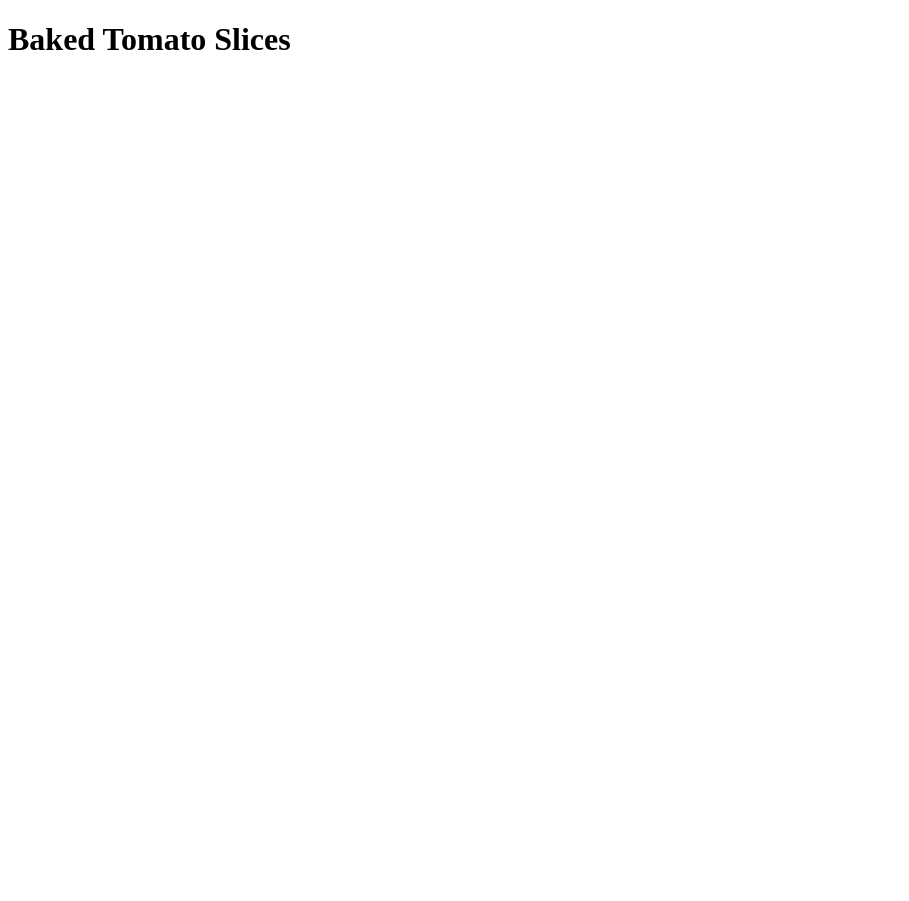
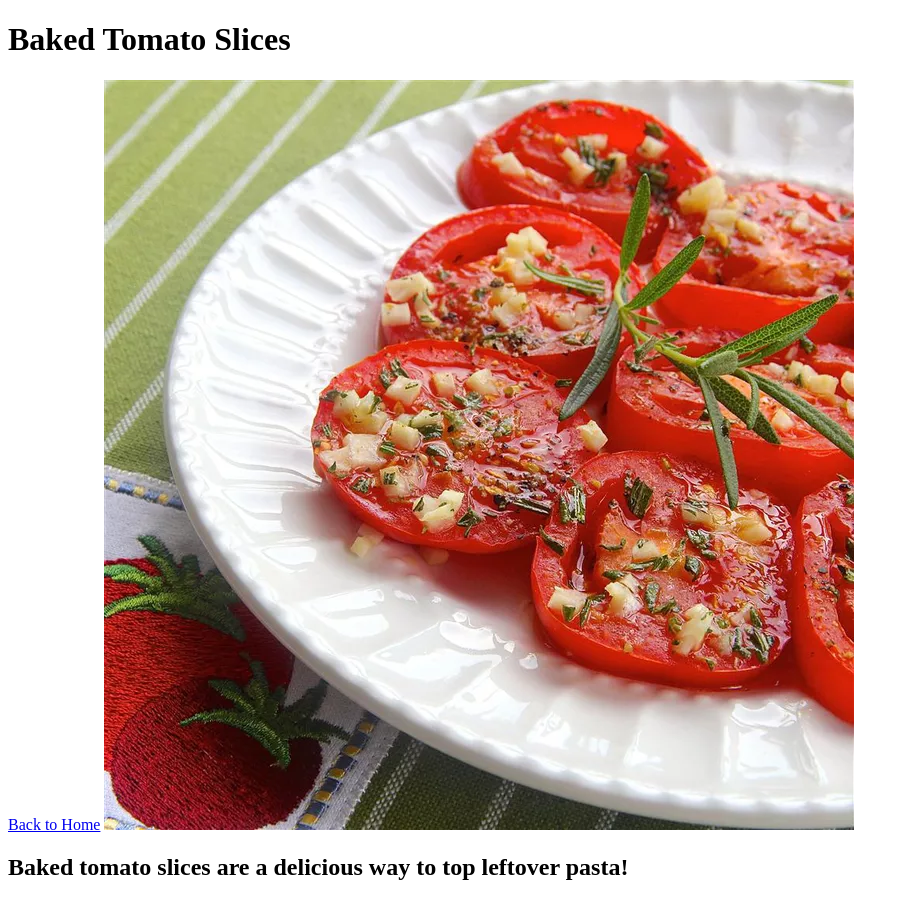
Before and after one commit to jasonzheng13/odin-recipes, a plain HTML site: page recipes/bakedtomatoslices.html in a window 1280 px wide. Shown: the whole page, without its empty margins (0-909 px from the left). Before the commit the page ends 800 px from the top, so only its background shows below. Drawn offline with Linux system fonts and the light colour scheme.

Commit message:
Transferring to another computer

```diff
--- a/recipes/bakedtomatoslices.html
+++ b/recipes/bakedtomatoslices.html
@@ -7,4 +7,8 @@
 </head>
 <body>
     <h1>Baked Tomato Slices</h1>
+    <a href="../index.html">Back to Home</a>
+    <img src="bakedtomatoslices.webp" alt="Baked Tomato Slices">
+    <h2>Baked tomato slices are a delicious way to top leftover pasta!</h2>
+
 </body>
```
Also changed, not shown: index.html (+1 -0 lines), recipes/bakedtomatoslices.webp (added).
